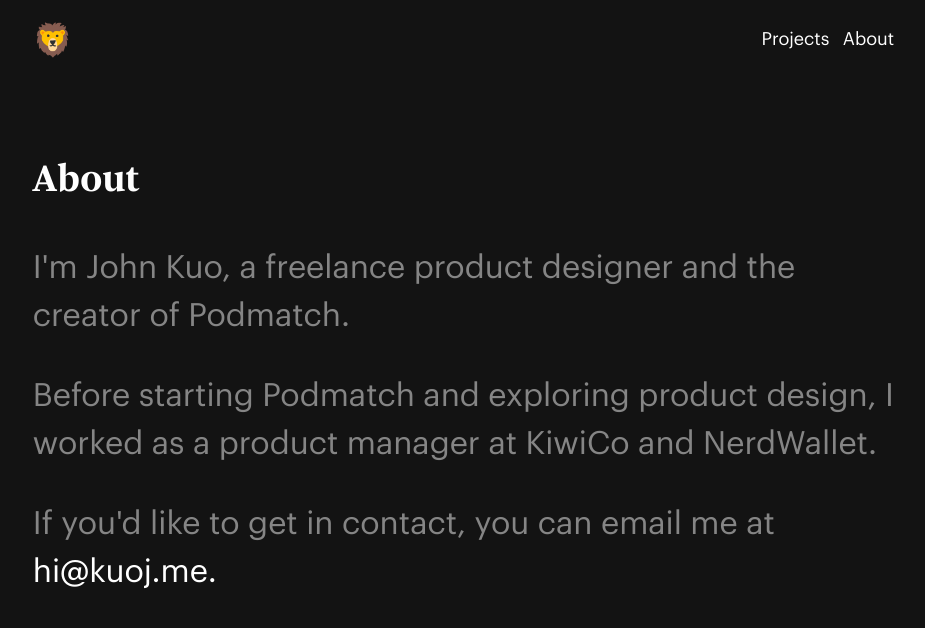
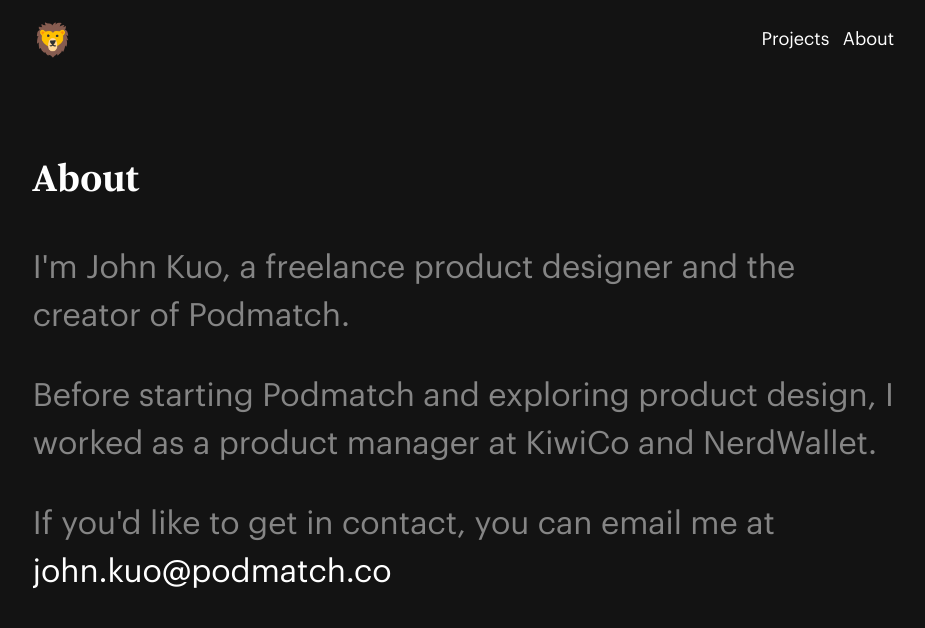
Before and after one commit to jlku/jk_portfolio, a Jekyll site: the page built from index.md, in a window 1280 px wide and 900 px high, scrolled down 1648 px. Shown: the top 628 px of the window, without its empty margins (172-1097 px from the left). Built offline with Jekyll 4.4.1, drawn with Linux system fonts in a browser that asks for light colours; some web fonts are replaced.

Commit message:
Update home.html

```diff
--- a/_layouts/home.html
+++ b/_layouts/home.html
@@ -42,7 +42,7 @@
             <section class="about-main">
                <p>I'm John Kuo, a freelance product designer and the creator of Podmatch.</p>
                <p>Before starting Podmatch and exploring product design, I worked as a product manager at KiwiCo and NerdWallet. </p>
-               <p>If you'd like to get in contact, you can email me at <a href="mailto:hi@kuojohn.com">hi@kuoj.me.</a></p>
+               <p>If you'd like to get in contact, you can email me at <a href="mailto:john.kuo@podmatch.co">john.kuo@podmatch.co</a></p>
             </section>
       </div>
     </body>
```
